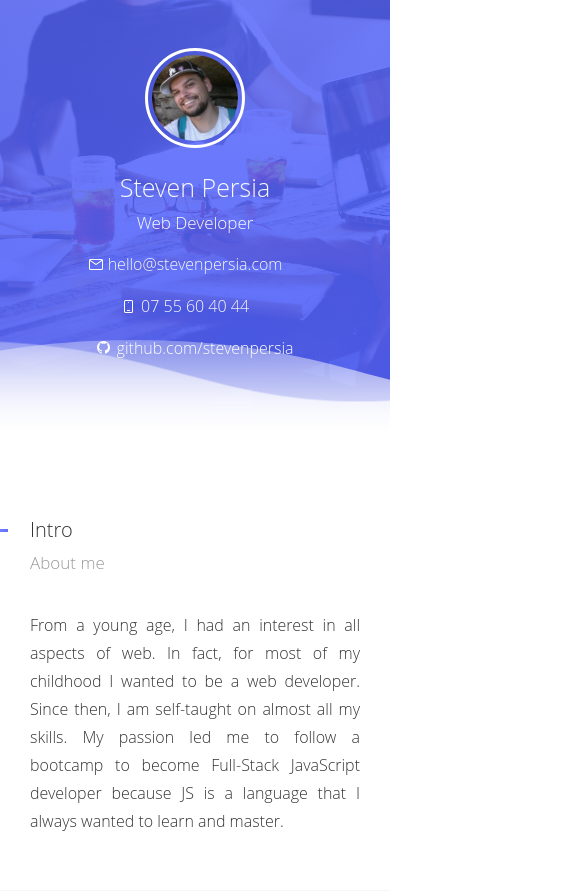
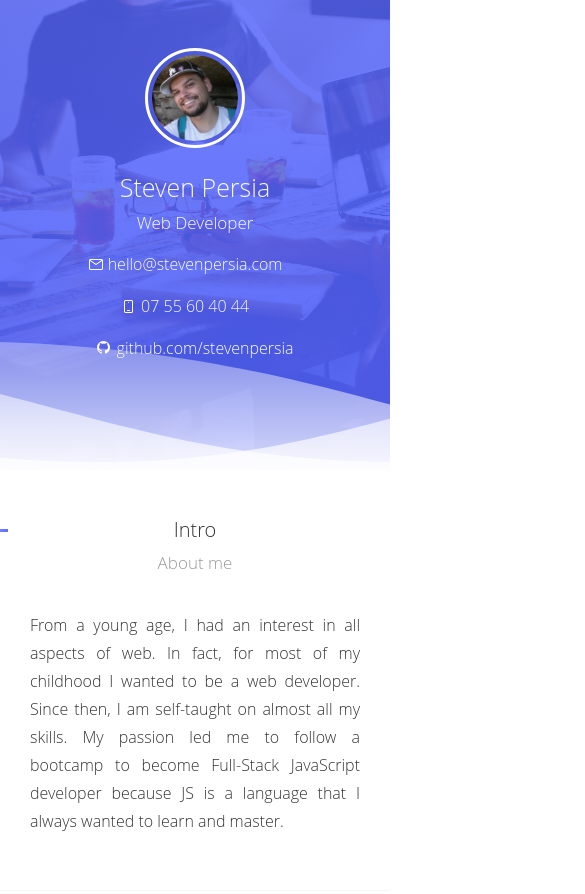
Before and after one commit to stevenpersia/stevenpersia.com, a plain HTML site: page index.html in a window 390 px wide. Shown: the top 894 px of the page, 585 px wide, since content can reach past the window. Drawn offline with nearby package versions, Linux system fonts and the light colour scheme.

Commit message:
Fixed waves issue on mobile

```diff
--- a/css/styles.css
+++ b/css/styles.css
@@ -49,6 +49,10 @@ p {
   background: -moz-linear-gradient(left, rgba(78, 95, 251, 0.2) 0%, rgba(78, 95, 251, 0.9) 100%);
   background: -webkit-linear-gradient(left, rgba(78, 95, 251, 0.2) 0%, rgba(78, 95, 251, 0.9) 100%);
   background: linear-gradient(to right, rgba(78, 95, 251, 0.2) 0%, rgba(78, 95, 251, 0.9) 100%); }
+
+.z-index-1 {
+  z-index: 1;
+}
 
 /*** HEAD ***/
 .head {
@@ -202,46 +206,42 @@ p {
   filter: grayscale(0%); }
 
 /* WAVE */
-.river-wave-area {
-  height: 5%;
+.wave-area {
+  position: absolute;
   width: 100%;
-  position: absolute;
-  top: 440px;
+  height: 300px;
+  top: 80px;
   left: 0;
-  background: white;
-  z-index: 1; }
+}
 
-.river-wave {
-  background: url("../medias/wave.svg") repeat-x;
-  position: absolute;
-  top: -100px;
-  width: 6400px;
-  height: 100px;
-  animation: river-wave 35s cubic-bezier(0.36, 0.45, 0.63, 0.53) infinite;
-  transform: translate3d(0, 0, 0); }
+.waves {
+  position: relative;
+  width: 100%;
+  height: 400px;
+  background-image:
+    url("../medias/wave.svg"),
+    url("../medias/wave.svg"),
+    url("../medias/wave.svg");
+  background-repeat: repeat-x;
+  background-size: 1600px 50%;
+  background-position: 0 130%, -50px 130%, 500px 130%;
+  animation: 20s waves linear infinite forwards;
+}
 
-.river-wave:nth-of-type(2) {
-  top: -56px;
-  animation: river-wave 20s cubic-bezier(0.36, 0.45, 0.63, 0.53) -0.125s infinite, swell 7s ease -1.25s infinite;
-  opacity: 1; }
+@keyframes waves {
+  to {
+    background-position: 1600px 130%, 3150px 130%, 5300px 130%;
+  }
+}
 
-@keyframes river-wave {
-  0% {
-    margin-left: 0; }
-  100% {
-    margin-left: -1600px; } }
-@keyframes swell {
-  0%, 100% {
-    transform: translate3d(0, -45px, 0); }
-  50% {
-    transform: translate3d(0, 5px, 0); } }
+
 /*** RESPONSIVE ***/
 @media screen and (max-width: 995px) {
   .section {
     padding: 40px 80px 40px 80px; }
 
   .label {
-    text-align: left;
+    text-align: center;
     margin-bottom: 35px; }
 
   .card-columns {
--- a/index.html
+++ b/index.html
@@ -3,6 +3,7 @@
 <head>
 	<meta charset="UTF-8">
 	<meta name="robots" content="noindex, nofollow">
+	<meta name="viewport" content="width=device-width, initial-scale=1.0">
 	<title>Steven Persia</title>
 
 	<link rel="stylesheet" href="https://stackpath.bootstrapcdn.com/bootstrap/4.1.1/css/bootstrap.min.css" integrity="sha384-WskhaSGFgHYWDcbwN70/dfYBj47jz9qbsMId/iRN3ewGhXQFZCSftd1LZCfmhktB" crossorigin="anonymous">
@@ -11,19 +12,18 @@
 <body>
 
 	<div class="container-fluid text-light head">
-		<div id="row" class="text-center pt-5 pb-5 ">
-			<div class="col-md-12">
+		<div id="row" class="text-center pt-5 pb-5">
+			<div class="col-md-12 z-index-1">
 				<img src="medias/avatar.png" alt="Steven Persia" width="100" class="rounded-circle mb-4 avatar">
 				<h1>Steven Persia</h1>
 				<small class="text-white mb-3">Web Developer</small>
-				<span class="info"><i class="email"></i> hello@stevenpersia.com</span>
+				<span class="info"><i class="email"></i> <a href="mailto:hello@stevenpersia.com">hello@stevenpersia.com</a></span>
 				<span class="info"><i class="phone"></i> 07 55 60 40 44</span>
 				<span class="info"><i class="github"></i> <a href="https://github.com/stevenpersia" target="_blank">github.com/stevenpersia</a></span>
 			</div>
 		</div>
-		<div class="river-wave-area">
-			<div class="river-wave"></div>
-			<div class="river-wave"></div>
+		<div class="wave-area">
+			<div class="waves"></div>
 		</div>
 	</div>
 
@@ -254,19 +254,19 @@
 				<div class="row">
 					<div class="col-sm-4 mb-4">
 						<div class="interest-block">
-							<h2>E-Sport</h2>
+							<h3>E-Sport</h3>
 							<p>All competitive games that provide big entertainment and show.</p>
 						</div>
 					</div>
 					<div class="col-sm-4 mb-4">
 						<div class="interest-block">
-							<h2>Geek Culture</h2>
+							<h3>Geek Culture</h3>
 							<p>Marvel, memes, technologies, Apple, ... I am geek and proud of it !</p>
 						</div>
 					</div>
 					<div class="col-sm-4 mb-4">
 						<div class="interest-block">
-							<h2>TV Shows</h2>
+							<h3>TV Shows</h3>
 							<p>Game of Thrones, Breaking Bad, Stranger Things and much more.</p>
 						</div>
 					</div>
```
